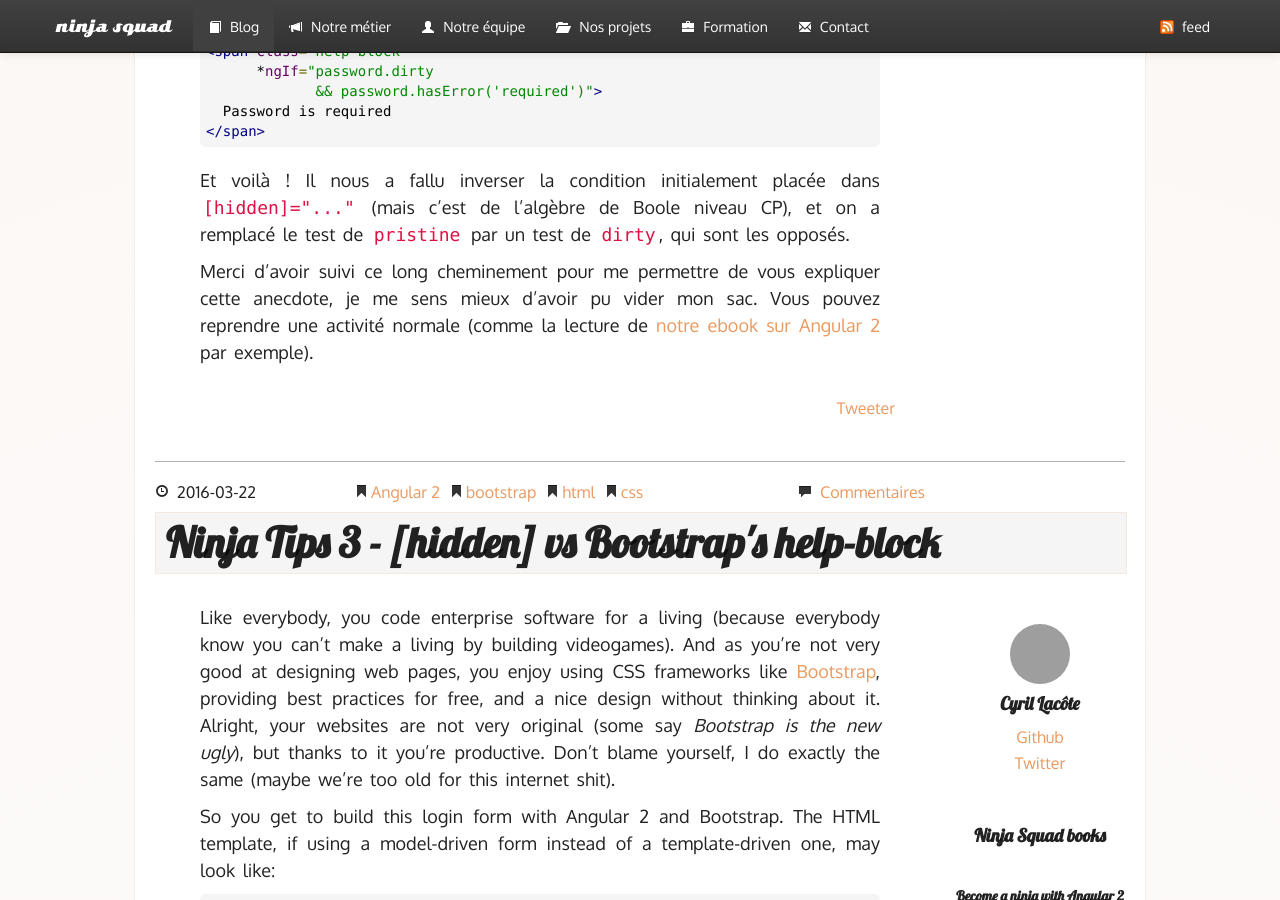
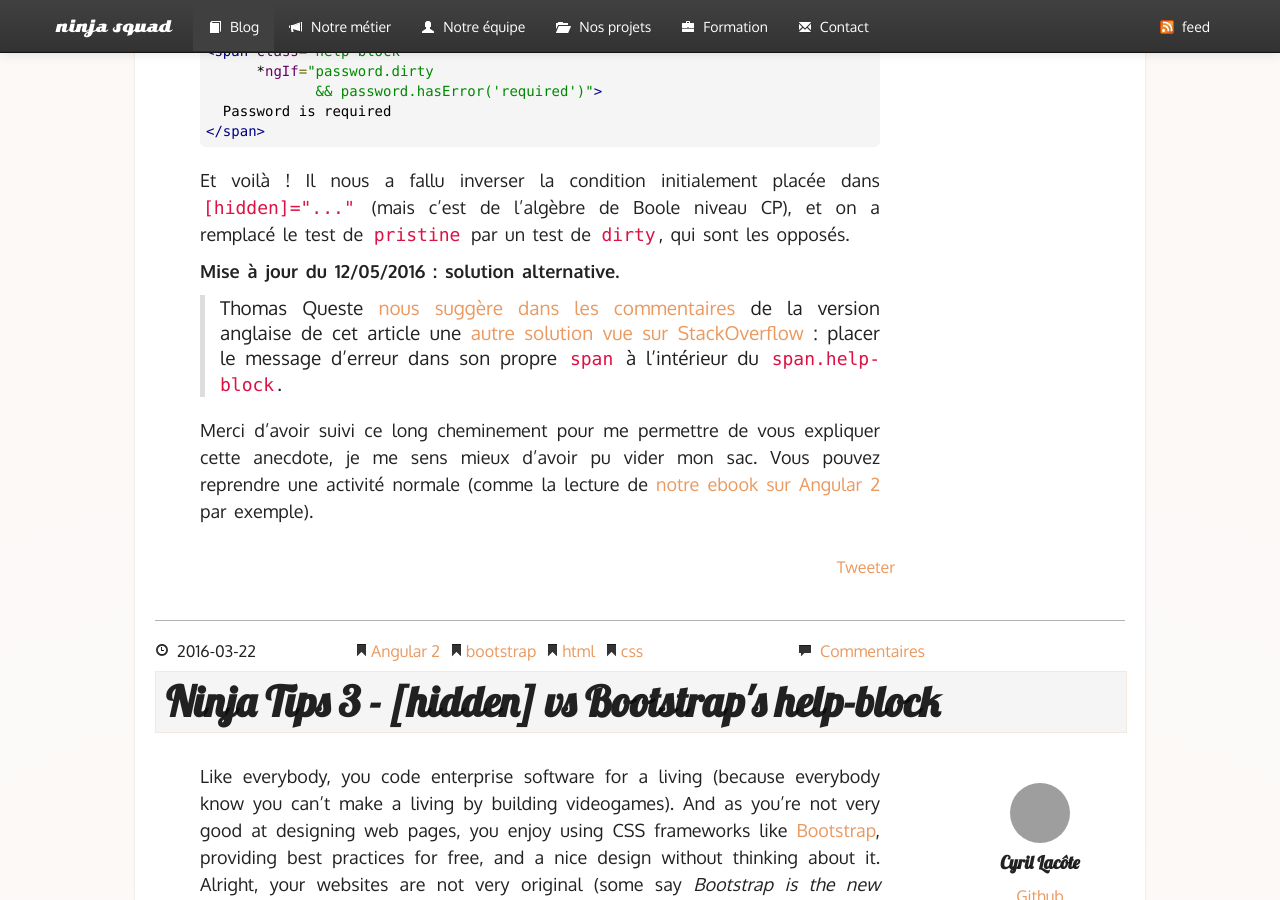
Before and after one commit to Ninja-Squad/ninja-squad.github.com, a Jekyll site: the page built from index.html, in a window 1280 px wide and 900 px high, scrolled down 11294 px. Built offline with Jekyll 4.4.1, drawn with Linux system fonts in a browser that asks for light colours; comment, search, counter and statistics services are not loaded; some of the changed text lies outside the part shown; grey boxes are pictures that could not be loaded.

Commit message:
fix(tips3): add user suggested solution

```diff
--- a/_posts/2016-03-22-ninja-tips-3-angular-validation-hidden-vs-bootstrap-help-block-english.md
+++ b/_posts/2016-03-22-ninja-tips-3-angular-validation-hidden-vs-bootstrap-help-block-english.md
@@ -126,5 +126,12 @@ Et voilà&nbsp;!
 Of course, we needed to negate the initial condition of `[hidden]="..."` (but that's Boole Algebra 101),
 and we replaced the `pristine` test by a `dirty` test, which is the exact opposite.
 
+<a id="update" />
+**Update on 2016-05-12: new alternative solution.**
+
+> Thomas Queste [suggested in the comments](#comment-2671575902)
+> an [other solution seen on StackOverflow](http://stackoverflow.com/questions/30744882/angular2-hidden-ignores/30746262#30746262):
+> simply wrapping the error message in its own `span` inside the `span.help-block`.
+
 Thanks for the time you spent listening to me. I feel better now.
 You may get back to work, or get back to read [our Angular&nbsp;2 ebook](https://books.ninja-squad.com/angular2).
--- a/_posts/2016-03-22-ninja-tips-3-angular-validation-hidden-vs-bootstrap-help-block-francais.md
+++ b/_posts/2016-03-22-ninja-tips-3-angular-validation-hidden-vs-bootstrap-help-block-francais.md
@@ -124,4 +124,12 @@ Et bien soit on enlève la classe `help-block` (mais on perd le style apporté),
 Et voilà&nbsp;!
 Il nous a fallu inverser la condition initialement placée dans `[hidden]="..."` (mais c'est de l'algèbre de Boole niveau CP), et on a remplacé le test de `pristine` par un test de `dirty`, qui sont les opposés.
 
+
+<a id="update" />
+**Mise à jour du 12/05/2016&nbsp;: solution alternative.**
+
+> Thomas Queste [nous suggère dans les commentaires](/2016/03/22/ninja-tips-3-angular-validation-hidden-vs-bootstrap-help-block-english/#comment-2671575902) de la version anglaise de cet article
+> une [autre solution vue sur StackOverflow](http://stackoverflow.com/questions/30744882/angular2-hidden-ignores/30746262#30746262)&nbsp;:
+> placer le message d'erreur dans son propre `span` à l'intérieur du `span.help-block`.
+
 Merci d'avoir suivi ce long cheminement pour me permettre de vous expliquer cette anecdote, je me sens mieux d'avoir pu vider mon sac. Vous pouvez reprendre une activité normale (comme la lecture de [notre ebook sur Angular&nbsp;2](https://books.ninja-squad.com/angular2) par exemple).
```
